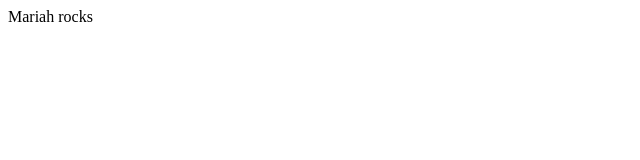
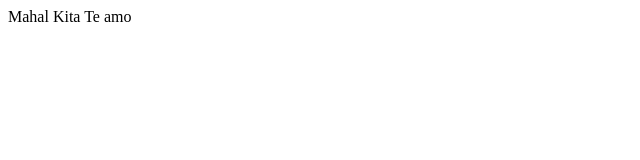
Before and after one commit to Alto0327/test, a plain HTML site: page index.html in a window 1280 px wide. Shown: the full height of the page, 0-640 px from the left. Drawn offline with Linux system fonts and the light colour scheme.

Commit message:
hi Mariah

```diff
--- a/index.html
+++ b/index.html
@@ -7,6 +7,7 @@
     <title>Document</title>
 </head>
 <body>
-    Mariah rocks
+    Mahal Kita
+    Te amo
 </body>
 </html>
```
Also changed, not shown: about.html (deleted).
